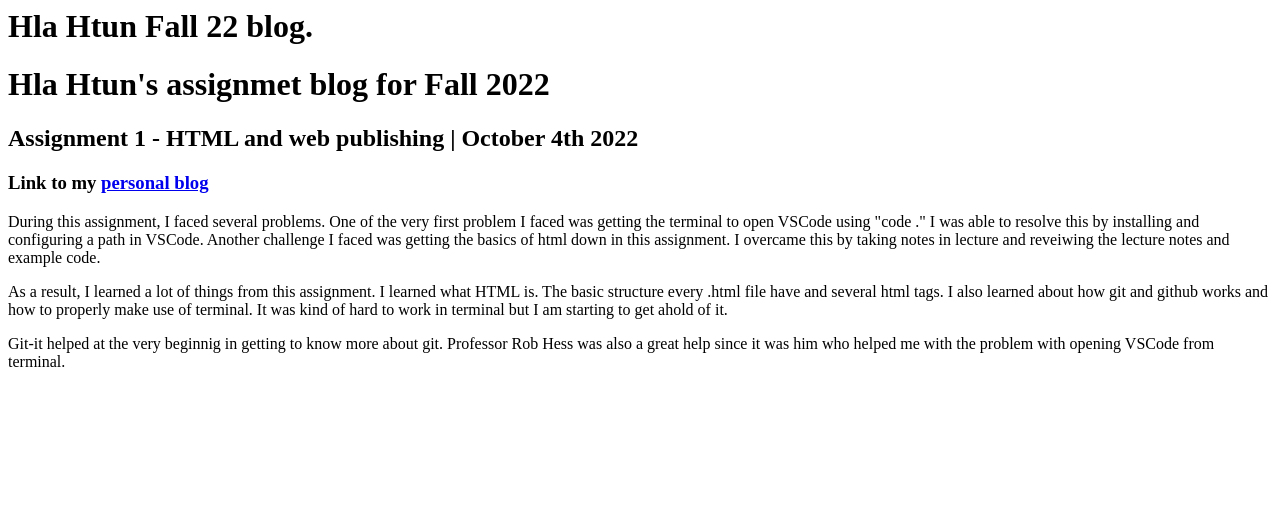
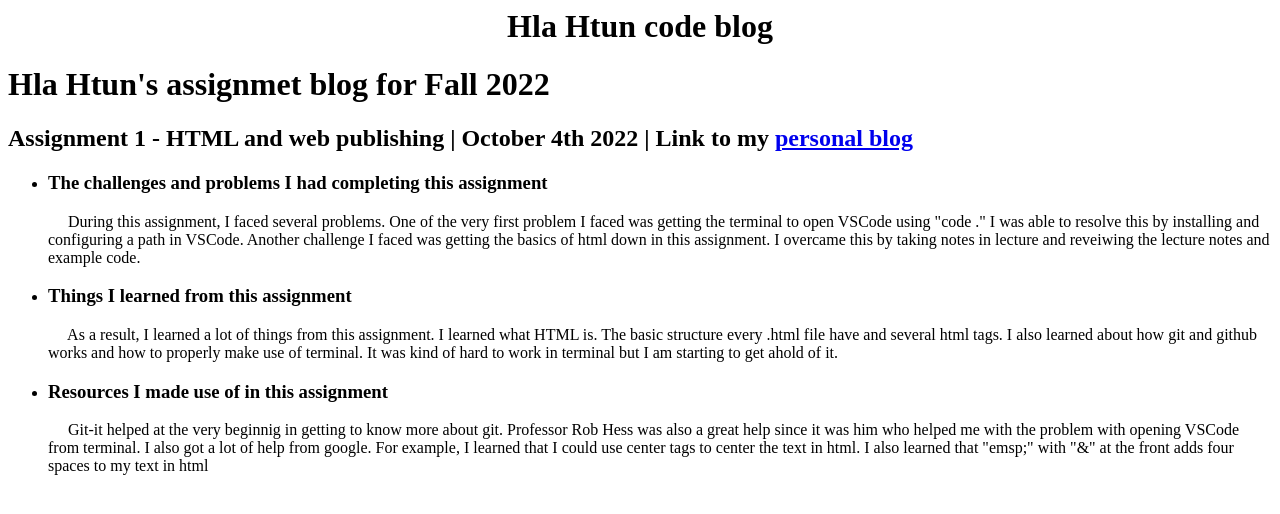
Before and after one commit to HlaKarki/hlakarki.github.io, a plain HTML site: page blog.html in a window 1280 px wide. Drawn offline with Linux system fonts and the light colour scheme.

Commit message:
made some changes to the description

```diff
--- a/blog.html
+++ b/blog.html
@@ -1,27 +1,35 @@
 <html>
     <head>
-        <h1>Hla Htun Fall 22 blog.</h1>
+        <h1><center>Hla Htun code blog</center></h1>
     </head>
 
     <body>
-        <h1>Hla Htun's assignmet blog for Fall 2022</h1>
+        <h1>Hla Htun's assignmet blog for Fall 2022</h2>
 
-        <h2>Assignment 1 - HTML and web publishing | October 4th 2022</h2>
-        <h3>Link to my <a href="index.html">personal blog</a></h3>
-            <p>During this assignment, I faced several problems.
+        <h2>Assignment 1 - HTML and web publishing | October 4th 2022 | Link to my <a href="index.html">personal blog</a></h3>
+            <ul>
+
+                <li><h3>The challenges and problems I had completing this assignment</h3></li>
+                <p>&emsp; During this assignment, I faced several problems.
                     One of the very first problem I faced was getting the terminal to open VSCode using "code ."
                     I was able to resolve this by installing and configuring a path in VSCode.
                     Another challenge I faced was getting the basics of html down in this assignment.
-                I overcame this by taking notes in lecture and reveiwing the lecture notes and example code.</p>
+                    I overcame this by taking notes in lecture and reveiwing the lecture notes and example code.
+                </p>
 
-            <p>As a result, I learned a lot of things from this assignment.
+                <li><h3>Things I learned from this assignment</h3></li>
+                <p>&emsp; As a result, I learned a lot of things from this assignment.
                     I learned what HTML is. The basic structure every .html file have and several html tags.
                     I also learned about how git and github works and how to properly make use of terminal.
                     It was kind of hard to work in terminal but I am starting to get ahold of it.
                 </p>
 
-            <p>Git-it helped at the very beginnig in getting to know more about git.
+                <li><h3>Resources I made use of in this assignment</h3></li>
+                <p>&emsp; Git-it helped at the very beginnig in getting to know more about git.
                     Professor Rob Hess was also a great help since it was him who helped me with the problem with opening VSCode from terminal.
+                    I also got a lot of help from google. For example, I learned that I could use center tags to center the text in html.
+                    I also learned that "emsp;" with "&" at the front adds four spaces to my text in html
                 </p>
+            </ul>
     </body>
 </html>
```
Lines whose indentation alone changed are shown as unchanged.
